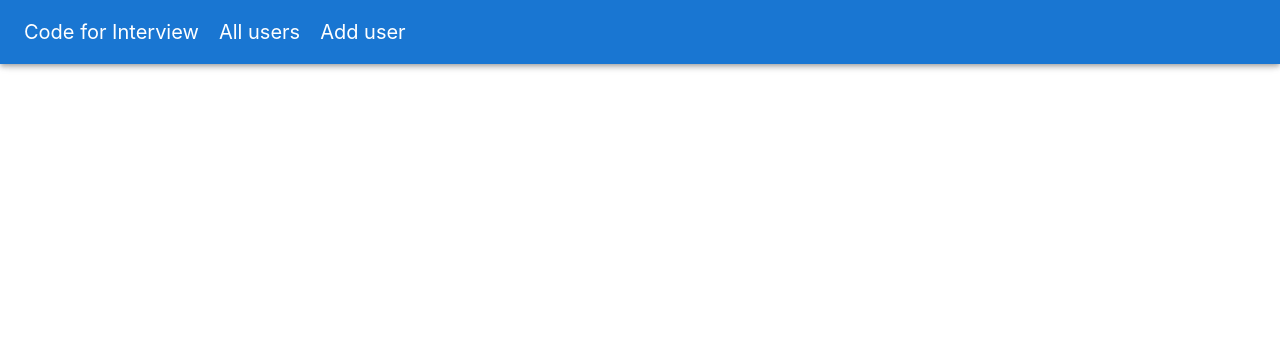
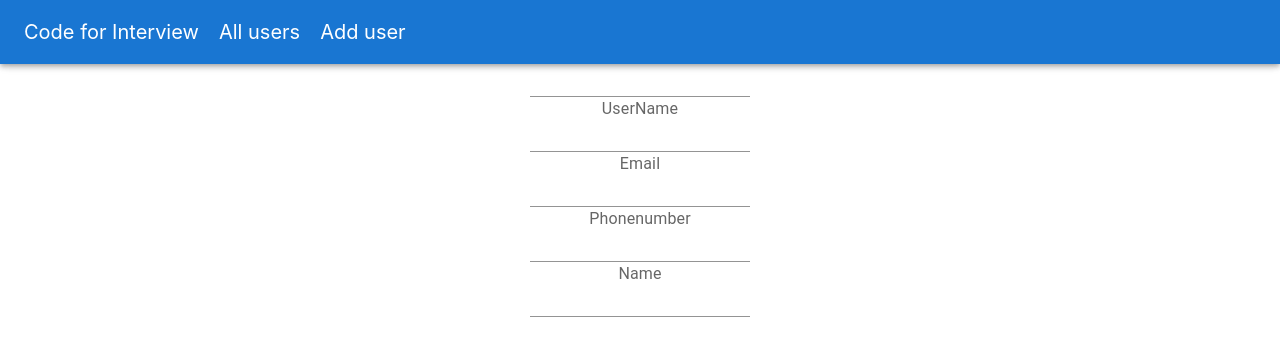
Before and after one commit to Venyad/CRUDAPP, a React (Create React App) app in the folder client/: page /add in a window 1280 px wide. Shown: the top 356 px of the page. Built offline with nearby package versions, Linux system fonts and the light colour scheme.

Commit message:
Updated components

```diff
--- a/client/src/components/AddUser.jsx
+++ b/client/src/components/AddUser.jsx
@@ -1,7 +1,35 @@
+import { FormControl } from "@mui/base";
+import { FormGroup, InputLabel, Input, Typography } from "@mui/material";
+
 const AddUser = () => {
     return(
-        <p>Hello from User </p>
+        <FormGroup>
+            <Typography variant="h4">Add user</Typography>
+            <FormControl>
+                <InputLabel>Name</InputLabel>
+                <Input/>
+            </FormControl>
+            <FormControl>
+                <InputLabel>UserName</InputLabel>
+                <Input/>
+            </FormControl>
+            <FormControl>
+                <InputLabel>Email</InputLabel>
+                <Input/>
+            </FormControl>
+            <FormControl>
+                <InputLabel>Phonenumber</InputLabel>
+                <Input/>
+            </FormControl>
+            <FormControl>
+                <InputLabel>Name</InputLabel>
+                <Input/>
+            </FormControl>
+
+
+        </FormGroup>
     )
 }
 
+
 export default AddUser;
--- a/client/src/components/NavBar.jsx
+++ b/client/src/components/NavBar.jsx
@@ -1,13 +1,16 @@
 import { AppBar, styled } from '@mui/material'
 import { Toolbar } from '@mui/material';
+import { NavLink } from 'react-router-dom'
 
 const Header = styled(AppBar)`
-    background: #ffffff
+    background: #111111
 `;
 
-const Tabs = styled('p')`
+const Tabs = styled(NavLink)`
     font-size: 20px;
-    margin-right: 20px
+    margin-right: 20px;
+    color: inherit;
+    text-decoration: none;
 `
 
 const NavBar = () => {
@@ -15,9 +18,9 @@ const NavBar = () => {
         <Header position = "static">
             <AppBar>
                 <Toolbar>
-                    <Tabs>Code for Interview</Tabs>
-                    <Tabs>All users</Tabs>
-                    <Tabs>Add user</Tabs>
+                    <Tabs to="/">Code for Interview</Tabs>
+                    <Tabs to="/all" >All users</Tabs>
+                    <Tabs to="/add">Add user</Tabs>
 
                 </Toolbar>
             </AppBar>
```
